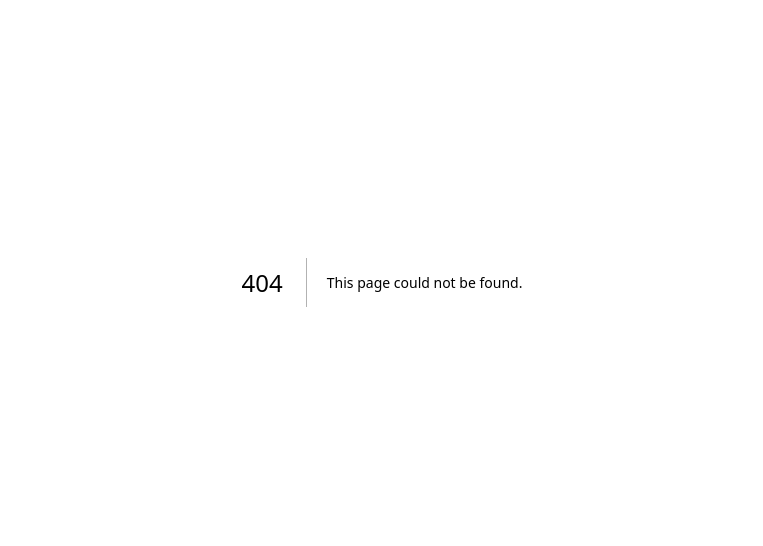
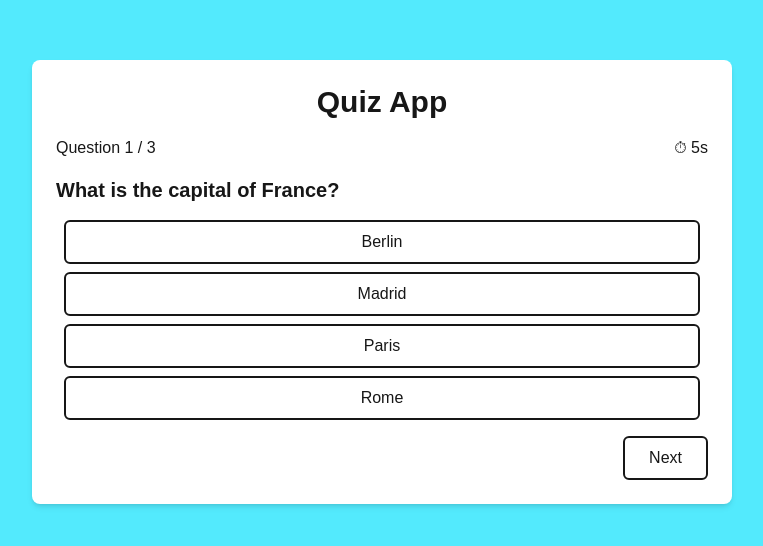
Before and after one commit to kaylinkhanal/basictoadvancejs, a Next.js app in the folder birendra-frontend/: page /quiz in a window 1280 px wide. Before the commit this address had no page. Shown: the part 118-664 px from the top of the page, without its empty margins (258-1021 px from the left). Built offline with nearby package versions, Linux system fonts and the light colour scheme.

Commit message:
Added Quiz App

```diff
--- /dev/null
+++ b/birendra-frontend/app/quiz/page.tsx
@@ -0,0 +1,138 @@
+'use client'
+import React, { useEffect, useState } from 'react'
+
+const Quiz = () => {
+  const quizQuestionsAnswers = [
+    {
+      question: "What is the capital of France?",
+      options: ["Berlin", "Madrid", "Paris", "Rome"],
+      correctAnswer: "Paris"
+    },
+    {
+      question: "Which planet is known as the Red Planet?",
+      options: ["Earth", "Mars", "Jupiter", "Saturn"],
+      correctAnswer: "Mars"
+    },
+    {
+      question: "What is the largest ocean on Earth?",
+      options: ["Atlantic Ocean", "Indian Ocean", "Arctic Ocean", "Pacific Ocean"],
+      correctAnswer: "Pacific Ocean"
+    }
+  ]
+
+  const [index, setIndex] = useState(0)
+  const [score, setScore] = useState(0)
+  const [selectedOption, setSelectedOption] = useState(null)
+  const [showResult, setShowResult] = useState(false)
+  const [timeLeft, setTimeLeft] = useState(10)
+
+  const question = quizQuestionsAnswers[index]
+
+  useEffect(() => {
+    if (timeLeft === 0) {
+      nextQuestion()
+      return
+    }
+
+    const timer = setTimeout(() => {
+      setTimeLeft(timeLeft - 1)
+    }, 1000)
+
+    return () => clearTimeout(timer)
+  }, [timeLeft])
+
+  const checkAns = (option) => {
+    if (selectedOption !== null) return
+
+    setSelectedOption(option)
+
+    if (option === question.correctAnswer) {
+      setScore(score + 1)
+    }
+  }
+
+  const nextQuestion = () => {
+    if (index < quizQuestionsAnswers.length - 1) {
+      setIndex(index + 1)
+      setSelectedOption(null)
+      setTimeLeft(10)
+    } else {
+      setShowResult(true)
+    }
+  }
+
+  const restartQuiz = () => {
+    setIndex(0)
+    setScore(0)
+    setSelectedOption(null)
+    setShowResult(false)
+    setTimeLeft(10)
+  }
+
+  if (showResult) {
+    return (
+      <div className="flex items-center justify-center min-h-screen bg-cyan-300">
+        <div className="bg-white p-10 rounded-lg shadow-lg text-center">
+          <h1 className="text-3xl font-bold mb-4">Quiz Finished!!</h1>
+          <p className="text-xl mb-4">
+            Your Score: {score} / {quizQuestionsAnswers.length}
+          </p>
+          <button
+            onClick={restartQuiz}
+            className="border-2 px-4 py-2 rounded-md hover:bg-cyan-300"
+          >
+            Restart Quiz
+          </button>
+        </div>
+      </div>
+    )
+  }
+
+  return (
+    <div className="flex items-center justify-center min-h-screen bg-cyan-300">
+      <div className="w-[700px] bg-white p-6 rounded-lg shadow-md">
+        <h1 className="text-3xl font-bold text-center mb-4">Quiz App</h1>
+
+        <div className="flex justify-between mb-4">
+          <span>Question {index + 1} / {quizQuestionsAnswers.length}</span>
+          <span>⏱ {timeLeft}s</span>
+        </div>
+
+        <h2 className="text-xl font-bold mb-4">{question.question}</h2>
+
+        <ul>
+          {question.options.map((option) => {
+            let bg = "border-2"
+
+            if (selectedOption) {
+              if (option === question.correctAnswer) bg = "bg-green-300"
+              else if (option === selectedOption) bg = "bg-red-300"
+            }
+
+            return (
+              <li
+                key={option}
+                onClick={() => checkAns(option)}
+                className={`${bg} rounded-md p-2 m-2 cursor-pointer text-center`}
+              >
+                {option}
+              </li>
+            )
+          })}
+        </ul>
+
+        <div className="flex justify-end mt-4">
+          <button
+            onClick={nextQuestion}
+            className="border-2 px-6 py-2 rounded-md hover:bg-cyan-300"
+            >
+             Next
+          </button>
+        </div>
+
+      </div>
+    </div>
+  )
+}
+
+export default Quiz
```
